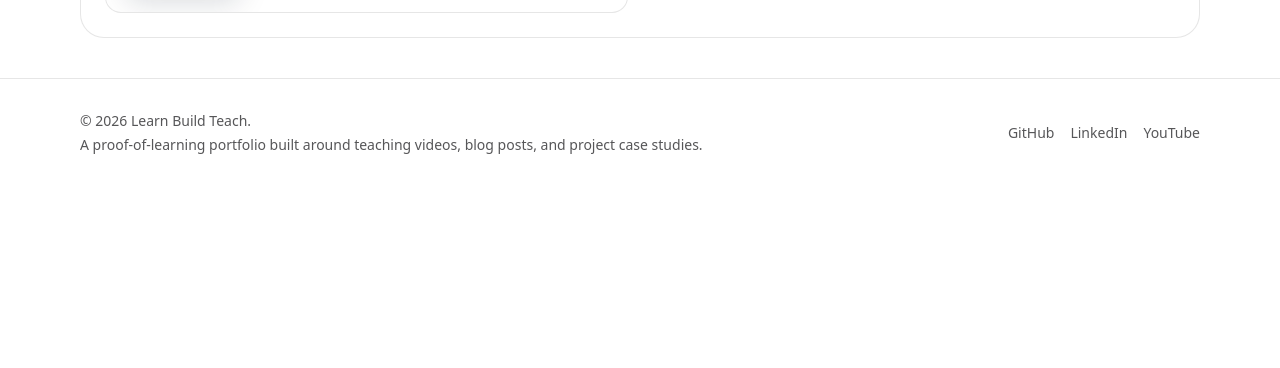
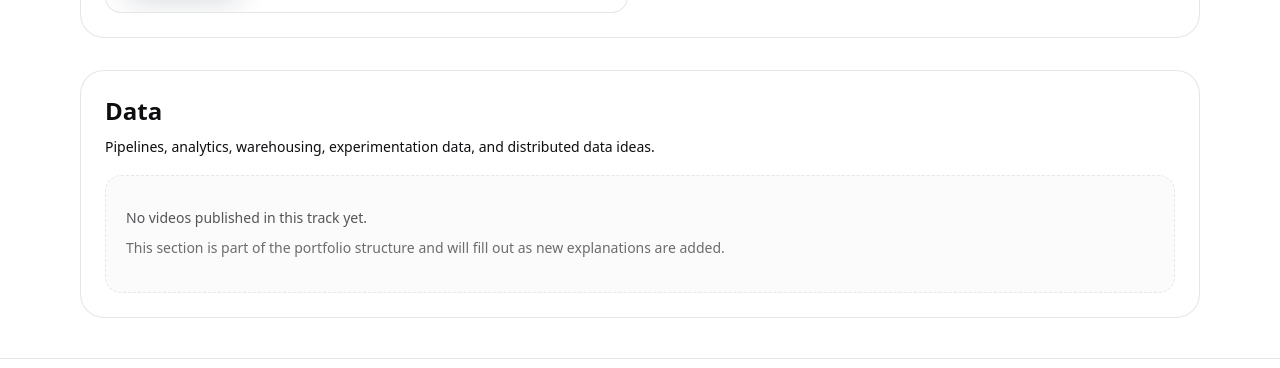
Before and after one commit to adrsh-prthpp/Learn-Do-Teach-Repo, a Next.js app: page /videos in a window 1280 px wide. Shown: the part 1487-1855 px from the top of the page. Before the commit the page ends 1674 px from the top, so only its background shows below. Built offline with nearby package versions, Linux system fonts and the light colour scheme; no server answers; the database is empty.

Commit message:
Always show all video categories

```diff
--- a/src/app/videos/page.tsx
+++ b/src/app/videos/page.tsx
@@ -27,7 +27,6 @@ export default async function VideosPage() {
 
       {topicCategories.map((category) => {
         const items = videos.filter((video) => video.category === category);
-        if (items.length === 0) return null;
 
         return (
           <section key={category} className="space-y-4 rounded-3xl border border-foreground/10 bg-background p-6">
@@ -35,11 +34,20 @@ export default async function VideosPage() {
               <h2 className="text-2xl font-semibold">{category}</h2>
               <p className="max-w-3xl text-sm leading-6 text-foreground/68">{categoryDescriptions[category]}</p>
             </div>
-            <div className="grid gap-6 md:grid-cols-2">
-              {items.map((video) => (
-                <VideoCard key={video.id} video={video} projectSlug={projectSlugByVideoSlug.get(video.slug)} />
-              ))}
-            </div>
+            {items.length > 0 ? (
+              <div className="grid gap-6 md:grid-cols-2">
+                {items.map((video) => (
+                  <VideoCard key={video.id} video={video} projectSlug={projectSlugByVideoSlug.get(video.slug)} />
+                ))}
+              </div>
+            ) : (
+              <div className="rounded-2xl border border-dashed border-foreground/12 bg-muted/35 px-5 py-8">
+                <p className="text-sm font-medium text-foreground/70">No videos published in this track yet.</p>
+                <p className="mt-2 max-w-2xl text-sm leading-6 text-foreground/60">
+                  This section is part of the portfolio structure and will fill out as new explanations are added.
+                </p>
+              </div>
+            )}
           </section>
         );
       })}
```
